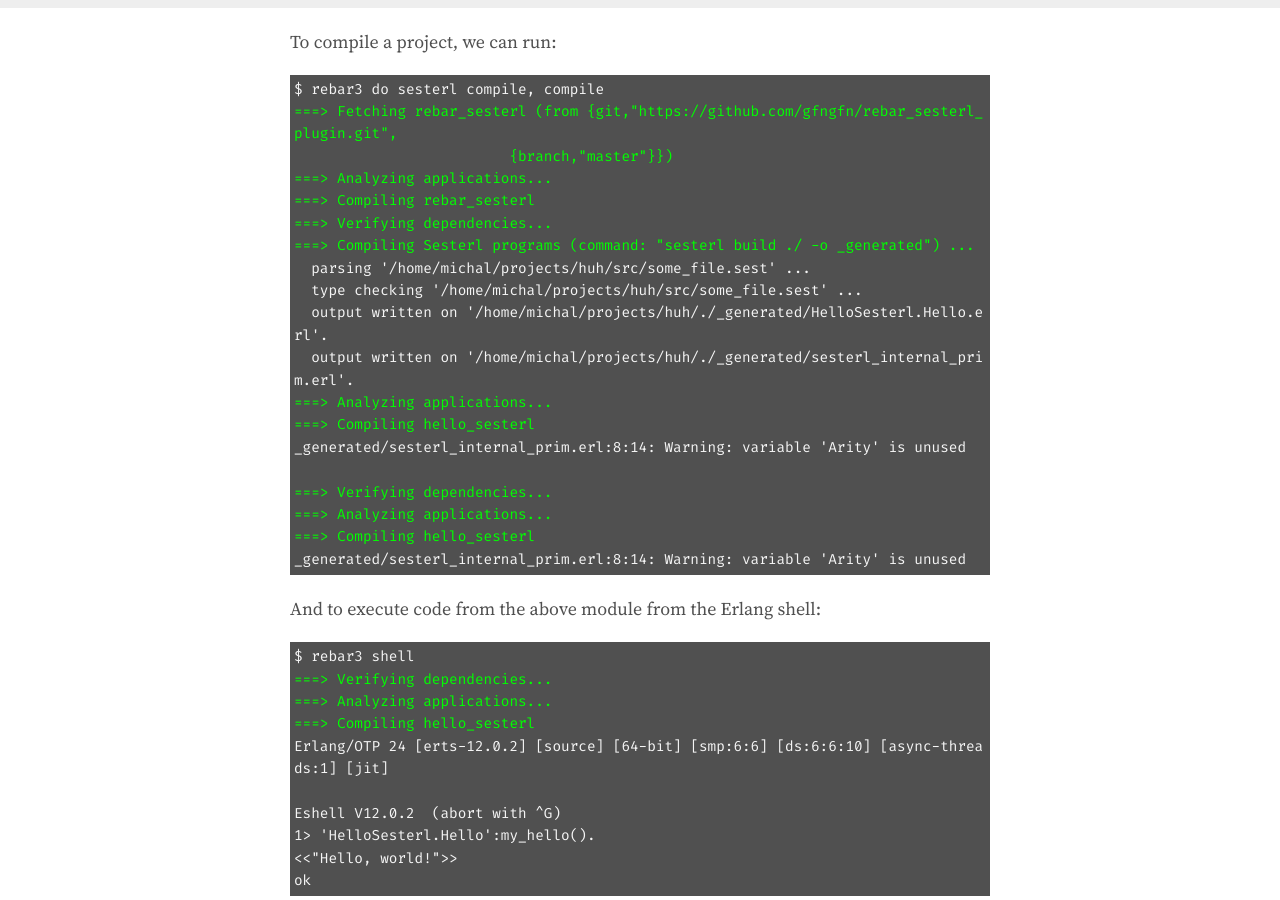
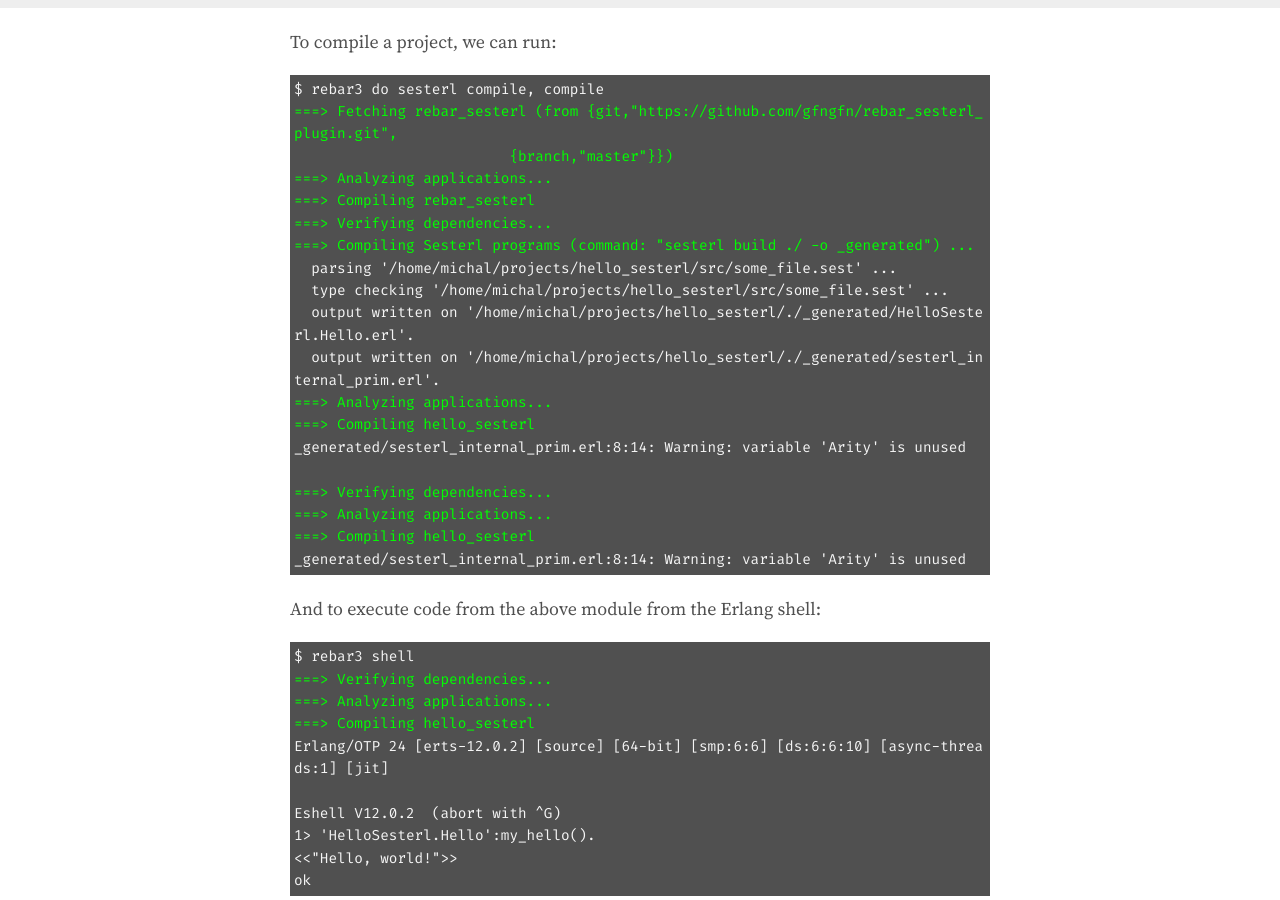
Before and after one commit to michallepicki/blog, a Jekyll site: the page built from _posts/2021-06-06-notes-on-using-sesterl.md, in a window 1280 px wide and 900 px high, scrolled down 2257 px. Built offline with Jekyll 4.4.1, drawn with Linux system fonts in a browser that asks for light colours; some of the changed text lies outside the part shown.

Commit message:
change project path in terminal snippet, update edit date

```diff
--- a/_posts/2021-06-06-notes-on-using-sesterl.md
+++ b/_posts/2021-06-06-notes-on-using-sesterl.md
@@ -93,10 +93,10 @@ To compile a project, we can run:
 </span><span style="color:lime;">===&gt; Compiling rebar_sesterl
 </span><span style="color:lime;">===&gt; Verifying dependencies...
 </span><span style="color:lime;">===&gt; Compiling Sesterl programs (command: &quot;sesterl build ./ -o _generated&quot;) ...
-</span>  parsing '/home/michal/projects/huh/src/some_file.sest' ...
-  type checking '/home/michal/projects/huh/src/some_file.sest' ...
-  output written on '/home/michal/projects/huh/./_generated/HelloSesterl.Hello.erl'.
-  output written on '/home/michal/projects/huh/./_generated/sesterl_internal_prim.erl'.
+</span>  parsing '/home/michal/projects/hello_sesterl/src/some_file.sest' ...
+  type checking '/home/michal/projects/hello_sesterl/src/some_file.sest' ...
+  output written on '/home/michal/projects/hello_sesterl/./_generated/HelloSesterl.Hello.erl'.
+  output written on '/home/michal/projects/hello_sesterl/./_generated/sesterl_internal_prim.erl'.
 <span style="color:lime;">===&gt; Analyzing applications...
 </span><span style="color:lime;">===&gt; Compiling hello_sesterl
 </span>_generated/sesterl_internal_prim.erl:8:14: Warning: variable 'Arity' is unused
```
Also changed, not shown: other parts of _posts/2021-06-06-notes-on-using-sesterl.md (+1 -1 lines).
